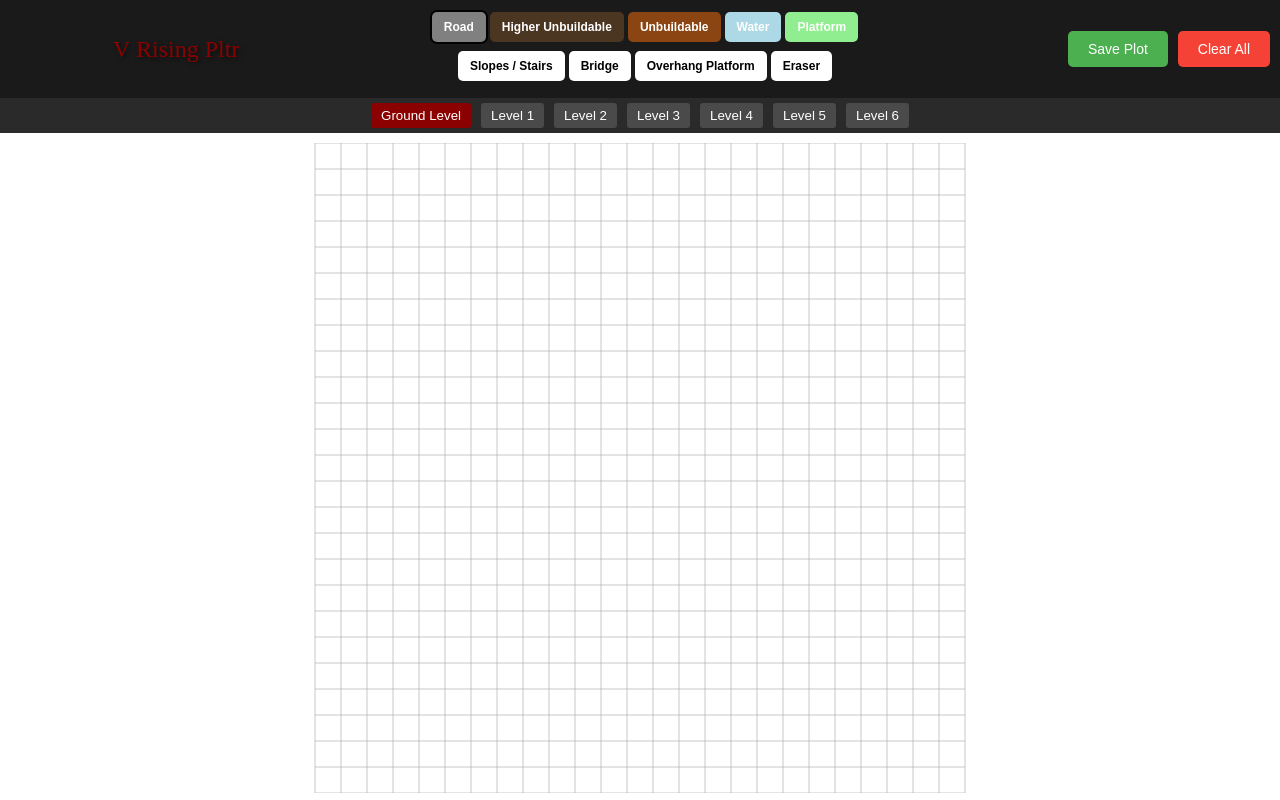
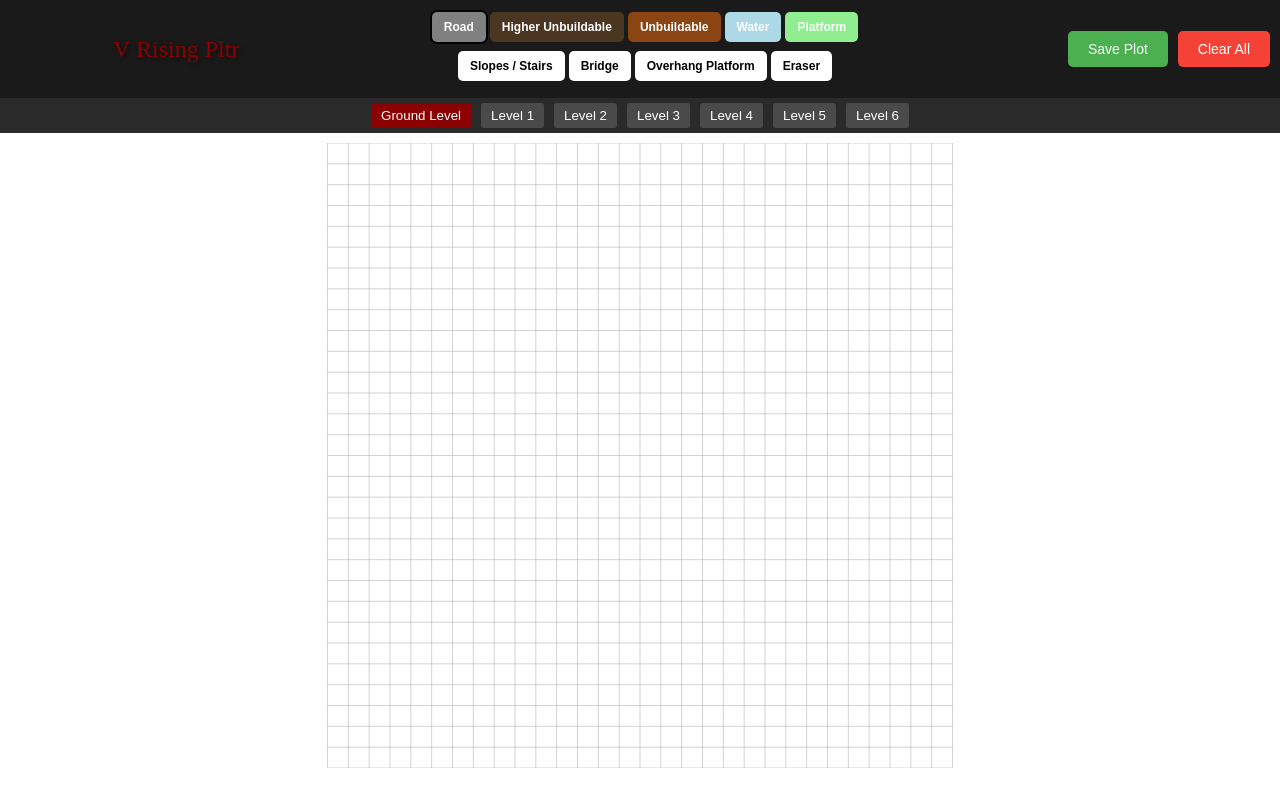
Before and after one commit to AndresPaulino/v-rising-castle-planner, a React (Create React App) app: page / in a window 1280 px wide. Built offline with nearby package versions, Linux system fonts and the light colour scheme.

Commit message:
Expand width and height

```diff
--- a/src/App.js
+++ b/src/App.js
@@ -5,8 +5,8 @@ import SaveDialog from './components/SaveDialog/SaveDialog';
 import ClearConfirmDialog from './components/ClearConfirmDialog/ClearConfirmDialog';
 import './App.css';
 
-const GRID_WIDTH = 25;
-const GRID_HEIGHT = 25;
+const GRID_WIDTH = 30;
+const GRID_HEIGHT = 30;
 const LEVELS = ['Ground Level', 'Level 1', 'Level 2', 'Level 3', 'Level 4', 'Level 5', 'Level 6'];
 
 const terrainTypes = [
@@ -40,7 +40,7 @@ function App() {
     const updateCanvasSize = () => {
       setCanvasSize({
         width: window.innerWidth,
-        height: window.innerHeight - 150, // Adjust this value based on your toolbar and level selector height
+        height: window.innerHeight - 175, // Adjust this value based on your toolbar and level selector height
       });
     };
 
```
